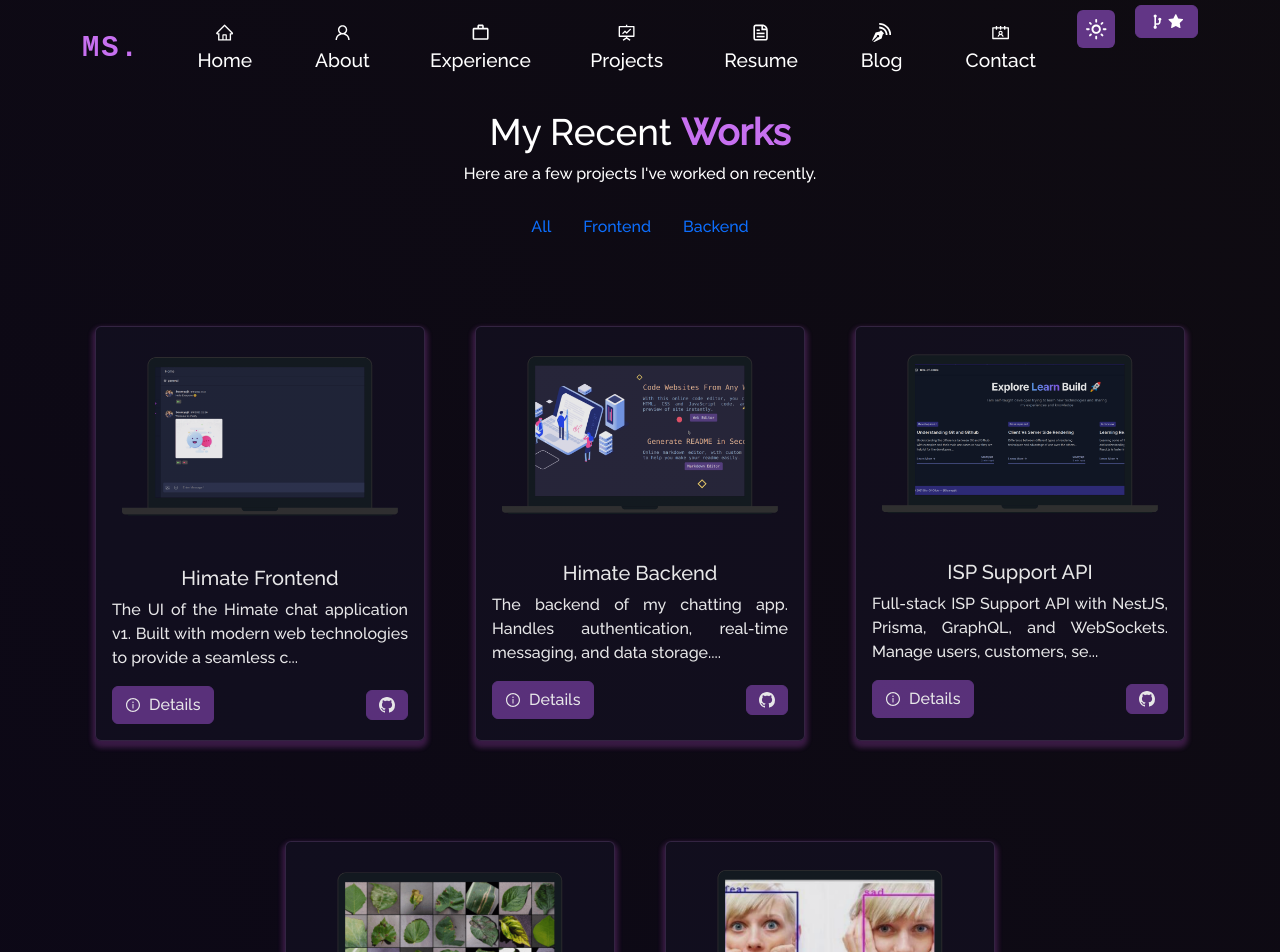
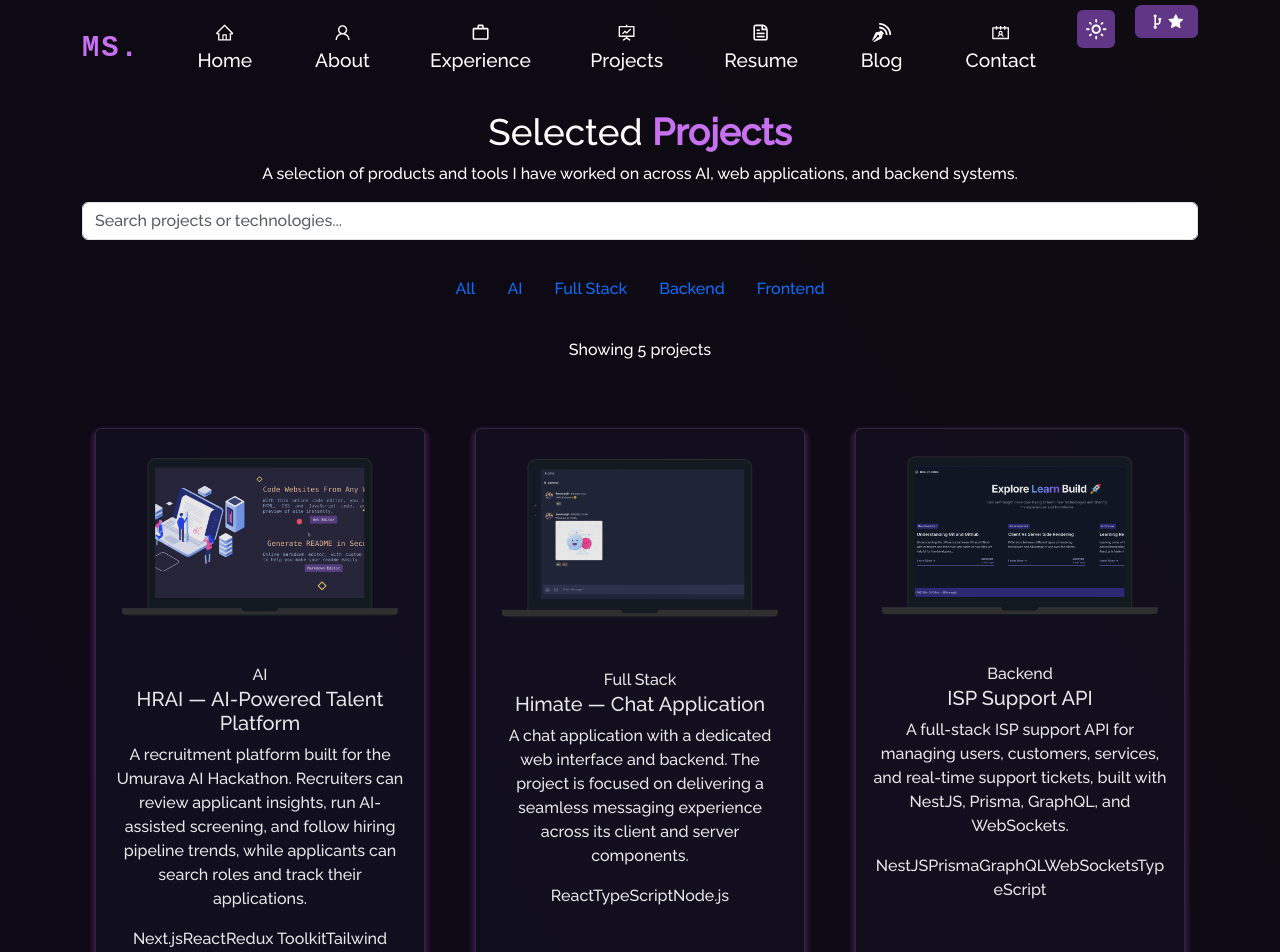
Before and after one commit to mugishastev/mugisha-steven, a React (Create React App) app: page /project in a window 1280 px wide. Shown: the top 952 px of the page. Built offline with nearby package versions, Linux system fonts and the light colour scheme.

Commit message:
Refresh portfolio projects and add searchable filters

```diff
--- a/src/components/Projects/ProjectCards.js
+++ b/src/components/Projects/ProjectCards.js
@@ -6,52 +6,114 @@ import { CgWebsite } from "react-icons/cg";
 import { BsGithub } from "react-icons/bs";
 import { AiOutlineInfoCircle } from "react-icons/ai";
 
-function ProjectCards(props) {
+function ProjectCards({
+  imgPath,
+  title,
+  description,
+  ghLink,
+  backendLink,
+  demoLink,
+  category,
+  technologies = [],
+}) {
   const [show, setShow] = useState(false);
-
-  const handleClose = () => setShow(false);
-  const handleShow = () => setShow(true);
 
   return (
     <>
-      <Card className="project-card-view" onClick={handleShow} style={{ cursor: "pointer" }}>
-        <Card.Img variant="top" src={props.imgPath} alt="card-img" />
-        <Card.Body>
-          <Card.Title>{props.title}</Card.Title>
-          <Card.Text style={{ textAlign: "justify" }}>
-            {props.description.substring(0, 100)}...
+      <Card className="project-card-view">
+        <Card.Img variant="top" src={imgPath} alt={`${title} project preview`} />
+        <Card.Body className="d-flex flex-column">
+          <span className="project-category">{category}</span>
+          <Card.Title>{title}</Card.Title>
+          <Card.Text className="project-card-description">
+            {description}
           </Card.Text>
-          <div className="d-flex justify-content-between align-items-center mt-3">
-            <Button variant="primary" onClick={(e) => { e.stopPropagation(); setShow(true); }}>
-              <AiOutlineInfoCircle /> &nbsp; Details
+          <div className="project-tech-list" aria-label="Technologies">
+            {technologies.map((technology) => (
+              <span className="project-tech-tag" key={technology}>
+                {technology}
+              </span>
+            ))}
+          </div>
+          <div className="d-flex flex-wrap gap-2 align-items-center mt-auto pt-3">
+            <Button variant="primary" onClick={() => setShow(true)}>
+              <AiOutlineInfoCircle aria-hidden="true" /> &nbsp; Details
             </Button>
-            <Button variant="primary" href={props.ghLink} target="_blank" onClick={(e) => e.stopPropagation()}>
-              <BsGithub />
+            <Button
+              variant="outline-primary"
+              href={ghLink}
+              target="_blank"
+              rel="noopener noreferrer"
+              aria-label={`View ${title} on GitHub`}
+            >
+              <BsGithub aria-hidden="true" />
             </Button>
+            {demoLink && (
+              <Button
+                variant="outline-primary"
+                href={demoLink}
+                target="_blank"
+                rel="noopener noreferrer"
+                aria-label={`Open ${title} live demo`}
+              >
+                <CgWebsite aria-hidden="true" />
+              </Button>
+            )}
           </div>
         </Card.Body>
       </Card>
 
-      <Modal show={show} onHide={handleClose} size="lg" centered className="project-modal">
-        <Modal.Header closeButton className="modal-header-custom">
-          <Modal.Title>{props.title}</Modal.Title>
+      <Modal show={show} onHide={() => setShow(false)} size="lg" centered>
+        <Modal.Header closeButton>
+          <Modal.Title>{title}</Modal.Title>
         </Modal.Header>
-        <Modal.Body className="modal-body-custom">
-          <img src={props.imgPath} alt={props.title} className="img-fluid mb-4 rounded" />
-          <h5 className="purple">Category: {props.category}</h5>
-          <p className="mt-3">{props.description}</p>
-          <div className="mt-4">
-            <Button variant="primary" href={props.ghLink} target="_blank">
-              <BsGithub /> &nbsp; GitHub
+        <Modal.Body>
+          <img
+            src={imgPath}
+            alt={`${title} project preview`}
+            className="img-fluid mb-4 rounded"
+          />
+          <p className="purple mb-2">{category}</p>
+          <p>{description}</p>
+          {technologies.length > 0 && (
+            <>
+              <h3 className="h6 mt-4">Technologies</h3>
+              <div className="project-tech-list">
+                {technologies.map((technology) => (
+                  <span className="project-tech-tag" key={technology}>
+                    {technology}
+                  </span>
+                ))}
+              </div>
+            </>
+          )}
+          <div className="d-flex flex-wrap gap-2 mt-4">
+            <Button
+              variant="primary"
+              href={ghLink}
+              target="_blank"
+              rel="noopener noreferrer"
+            >
+              <BsGithub aria-hidden="true" /> &nbsp; GitHub
             </Button>
-            {props.demoLink && (
+            {backendLink && (
               <Button
-                variant="primary"
-                href={props.demoLink}
+                variant="outline-primary"
+                href={backendLink}
                 target="_blank"
-                style={{ marginLeft: "10px" }}
+                rel="noopener noreferrer"
               >
-                <CgWebsite /> &nbsp; Demo
+                <BsGithub aria-hidden="true" /> &nbsp; Backend repository
+              </Button>
+            )}
+            {demoLink && (
+              <Button
+                variant="outline-primary"
+                href={demoLink}
+                target="_blank"
+                rel="noopener noreferrer"
+              >
+                <CgWebsite aria-hidden="true" /> &nbsp; Live demo
               </Button>
             )}
           </div>
@@ -60,4 +122,5 @@ function ProjectCards(props) {
     </>
   );
 }
+
 export default ProjectCards;
--- a/src/components/Projects/Projects.js
+++ b/src/components/Projects/Projects.js
@@ -1,5 +1,5 @@
-import React, { useState } from "react";
-import { Container, Row, Col, Nav } from "react-bootstrap";
+import React, { useMemo, useState } from "react";
+import { Container, Row, Col, Nav, Form } from "react-bootstrap";
 import ProjectCard from "./ProjectCards";
 import Particle from "../Particle";
 import leaf from "../../Assets/Projects/leaf.png";
@@ -8,90 +8,157 @@ import chatify from "../../Assets/Projects/chatify.png";
 import bitsOfCode from "../../Assets/Projects/blog.png";
 import emotion from "../../Assets/Projects/emotion.png";
 
-function Projects() {
-  const [filter, setFilter] = useState("All");
-
 const projects = [
   {
-      imgPath: chatify,
-      title: "Himate Frontend",
-      description: "The UI of the Himate chat application v1. Built with modern web technologies to provide a seamless chatting experience.",
-      ghLink: "https://github.com/mugishastev/-himatefrontend",
-      demoLink: "https://himatechat.vercel.app",
-      category: "Frontend",
+    imgPath: editor,
+    title: "HRAI — AI-Powered Talent Platform",
+    description:
+      "A recruitment platform built for the Umurava AI Hackathon. Recruiters can review applicant insights, run AI-assisted screening, and follow hiring pipeline trends, while applicants can search roles and track their applications.",
+    ghLink: "https://github.com/mugishastev/frontendHRAI",
+    backendLink: "https://github.com/mugishastev/backendHRAI",
+    category: "AI",
+    technologies: ["Next.js", "React", "Redux Toolkit", "Tailwind CSS", "Gemini AI"],
   },
   {
-      imgPath: editor,
-      title: "Himate Backend",
-      description: "The backend of my chatting app. Handles authentication, real-time messaging, and data storage.",
-      ghLink: "https://github.com/mugishastev/himateappbackend",
-      demoLink: "https://himateappbackend.vercel.app",
-      category: "Backend",
+    imgPath: chatify,
+    title: "Himate — Chat Application",
+    description:
+      "A chat application with a dedicated web interface and backend. The project is focused on delivering a seamless messaging experience across its client and server components.",
+    ghLink: "https://github.com/mugishastev/-himatefrontend",
+    backendLink: "https://github.com/mugishastev/himateappbackend",
+    demoLink: "https://himatechat.vercel.app",
+    category: "Full Stack",
+    technologies: ["React", "TypeScript", "Node.js"],
   },
   {
     imgPath: bitsOfCode,
     title: "ISP Support API",
-      description: "Full-stack ISP Support API with NestJS, Prisma, GraphQL, and WebSockets. Manage users, customers, services, and real-time tickets. Type-safe, scalable, and ready for real-world ISP support workflows.",
+    description:
+      "A full-stack ISP support API for managing users, customers, services, and real-time support tickets, built with NestJS, Prisma, GraphQL, and WebSockets.",
     ghLink: "https://github.com/mugishastev/ISP-Support-API",
     category: "Backend",
+    technologies: ["NestJS", "Prisma", "GraphQL", "WebSockets", "TypeScript"],
   },
   {
     imgPath: leaf,
-      title: "Smart Cooperative Hub Backend",
-      description: "Smart Cooperative Hub Backend: API and core logic for a cooperative management system, handling member, contribution, and loan management.",
-      ghLink: "https://github.com/mugishastev/smartbackend",
-      category: "Backend",
+    title: "Smart Cooperative Hub",
+    description:
+      "A cooperative management platform for members, contributions, and loans, with a client application and a backend API.",
+    ghLink: "https://github.com/mugishastev/smartfrontend",
+    backendLink: "https://github.com/mugishastev/smartbackend",
+    category: "Full Stack",
+    technologies: ["TypeScript", "React", "Node.js"],
   },
   {
     imgPath: emotion,
     title: "Personal Portfolio",
-      description: "My self portfolio website (the one you're currently viewing!) built with React.js to showcase my projects, skills, and experience.",
+    description:
+      "My personal portfolio website, built with React to showcase my projects, skills, and experience.",
     ghLink: "https://github.com/mugishastev/mugisha-steven",
     demoLink: "https://mugisha-steven.vercel.app",
     category: "Frontend",
+    technologies: ["React", "JavaScript", "Bootstrap"],
   },
 ];
 
-  const filteredProjects = filter === "All" ? projects : projects.filter(p => p.category === filter);
+const categories = ["All", ...new Set(projects.map((project) => project.category))];
+
+function Projects() {
+  const [filter, setFilter] = useState("All");
+  const [search, setSearch] = useState("");
+
+  const filteredProjects = useMemo(() => {
+    const query = search.trim().toLowerCase();
+
+    return projects.filter((project) => {
+      const matchesCategory = filter === "All" || project.category === filter;
+      const searchableText = [
+        project.title,
+        project.description,
+        project.category,
+        ...project.technologies,
+      ]
+        .join(" ")
+        .toLowerCase();
+
+      return matchesCategory && (!query || searchableText.includes(query));
+    });
+  }, [filter, search]);
 
   return (
     <Container fluid className="project-section">
       <Particle />
       <Container>
         <h1 className="project-heading">
-          My Recent <strong className="purple">Works </strong>
+          Selected <strong className="purple">Projects</strong>
         </h1>
-        <p style={{ color: "white" }}>
-          Here are a few projects I've worked on recently.
+        <p className="project-intro">
+          A selection of products and tools I have worked on across AI, web
+          applications, and backend systems.
         </p>
 
-        <Nav className="justify-content-center mb-4 project-filter" activeKey={filter}>
-          <Nav.Item>
-            <Nav.Link onClick={() => setFilter("All")} eventKey="All">All</Nav.Link>
+        <Form.Group className="project-search mb-4">
+          <Form.Label className="visually-hidden" htmlFor="project-search">
+            Search projects
+          </Form.Label>
+          <Form.Control
+            id="project-search"
+            type="search"
+            placeholder="Search projects or technologies..."
+            value={search}
+            onChange={(event) => setSearch(event.target.value)}
+            aria-label="Search projects or technologies"
+          />
+        </Form.Group>
+
+        <Nav
+          className="justify-content-center mb-4 project-filter"
+          activeKey={filter}
+          aria-label="Filter projects by category"
+        >
+          {categories.map((category) => (
+            <Nav.Item key={category}>
+              <Nav.Link
+                as="button"
+                type="button"
+                onClick={() => setFilter(category)}
+                eventKey={category}
+                aria-pressed={filter === category}
+              >
+                {category}
+              </Nav.Link>
             </Nav.Item>
-          <Nav.Item>
-            <Nav.Link onClick={() => setFilter("Frontend")} eventKey="Frontend">Frontend</Nav.Link>
-          </Nav.Item>
-          <Nav.Item>
-            <Nav.Link onClick={() => setFilter("Backend")} eventKey="Backend">Backend</Nav.Link>
-          </Nav.Item>
+          ))}
         </Nav>
 
-        <Row style={{ justifyContent: "center", paddingBottom: "10px" }}>
-          {filteredProjects.map((p, index) => (
-            <Col md={4} key={index} className="project-card">
-              <ProjectCard
-                imgPath={p.imgPath}
-                isBlog={false}
-                title={p.title}
-                description={p.description}
-                ghLink={p.ghLink}
-                demoLink={p.demoLink}
-                category={p.category}
-              />
+        <p className="project-result-count" aria-live="polite">
+          Showing {filteredProjects.length} {filteredProjects.length === 1 ? "project" : "projects"}
+        </p>
+
+        {filteredProjects.length > 0 ? (
+          <Row className="justify-content-center">
+            {filteredProjects.map((project) => (
+              <Col md={6} lg={4} key={project.title} className="project-card">
+                <ProjectCard {...project} />
               </Col>
             ))}
           </Row>
+        ) : (
+          <div className="project-empty-state" role="status">
+            <h2>No matching projects</h2>
+            <p>Try another search term or choose a different category.</p>
+            <button
+              type="button"
+              className="btn btn-primary"
+              onClick={() => {
+                setSearch("");
+                setFilter("All");
+              }}
+            >
+              Clear filters
+            </button>
+          </div>
+        )}
       </Container>
     </Container>
   );
```
Lines whose indentation alone changed are shown as unchanged.
